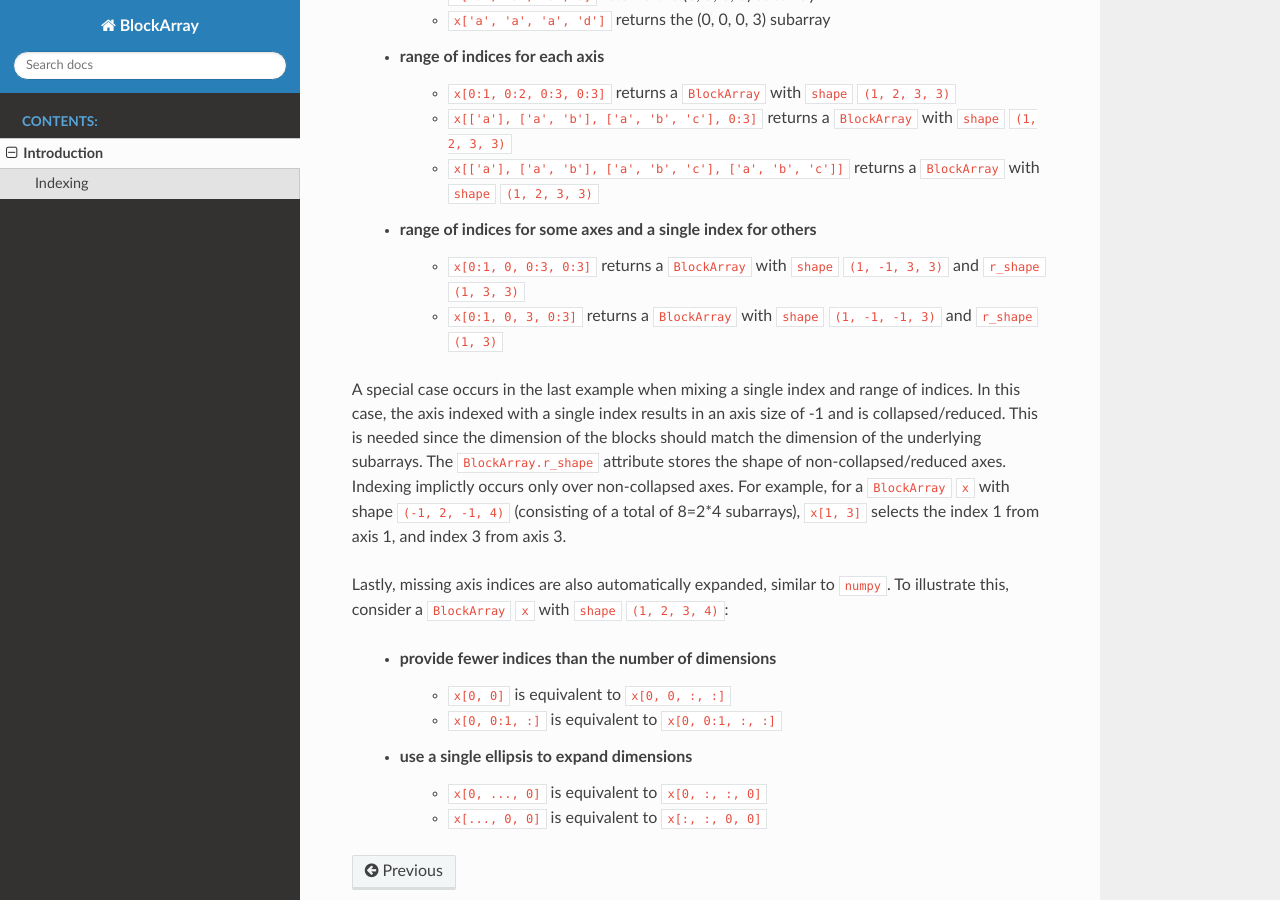
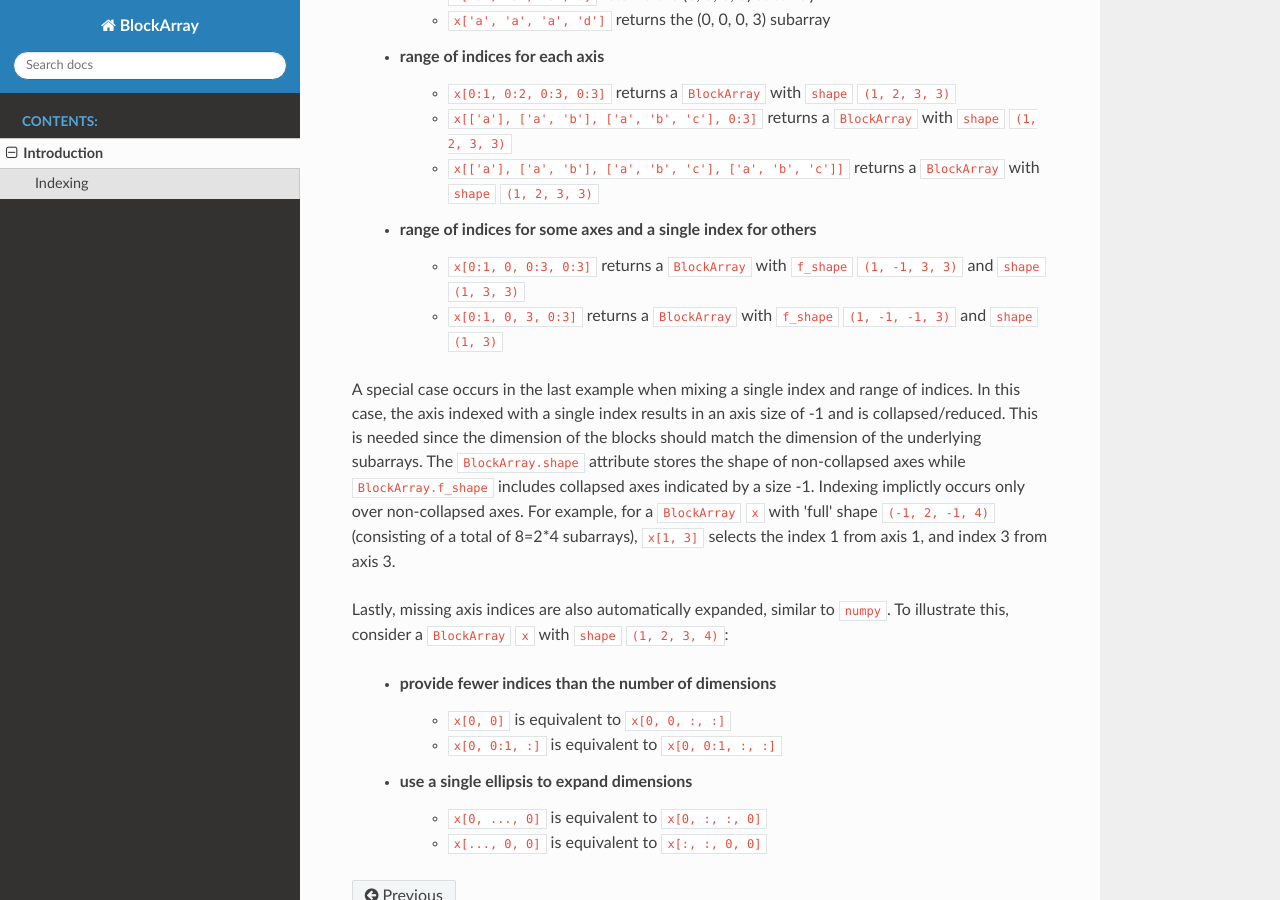
Before and after one commit to jon-deng/block-array, a Sphinx documentation site: the page built from docs/source/intro.rst, in a window 1280 px wide and 900 px high, scrolled down 2041 px. Built offline with Sphinx 7.4.7 and the Read the Docs theme 2.0.0, drawn with Linux system fonts in a browser that asks for light colours.

Commit message:
doc: Update intro.rst to explain new f_shape and shape variables

```diff
--- a/docs/source/intro.rst
+++ b/docs/source/intro.rst
@@ -75,11 +75,11 @@ Multidimensional indexing works in a similar fashion; one of the four indexing m
         * ``x[['a'], ['a', 'b'], ['a', 'b', 'c'], 0:3]`` returns a ``BlockArray`` with ``shape`` ``(1, 2, 3, 3)``
         * ``x[['a'], ['a', 'b'], ['a', 'b', 'c'], ['a', 'b', 'c']]`` returns a ``BlockArray`` with ``shape`` ``(1, 2, 3, 3)``
     * range of indices for some axes and a single index for others
-        * ``x[0:1, 0, 0:3, 0:3]`` returns a ``BlockArray`` with ``shape`` ``(1, -1, 3, 3)`` and ``r_shape`` ``(1, 3, 3)``
-        * ``x[0:1, 0, 3, 0:3]`` returns a ``BlockArray`` with ``shape`` ``(1, -1, -1, 3)`` and ``r_shape`` ``(1, 3)``
+        * ``x[0:1, 0, 0:3, 0:3]`` returns a ``BlockArray`` with ``f_shape`` ``(1, -1, 3, 3)`` and ``shape`` ``(1, 3, 3)``
+        * ``x[0:1, 0, 3, 0:3]`` returns a ``BlockArray`` with ``f_shape`` ``(1, -1, -1, 3)`` and ``shape`` ``(1, 3)``
 
 A special case occurs in the last example when mixing a single index and range of indices.
-In this case, the axis indexed with a single index results in an axis size of -1 and is collapsed/reduced. This is needed since the dimension of the blocks should match the dimension of the underlying subarrays. The ``BlockArray.r_shape`` attribute stores the shape of non-collapsed/reduced axes. Indexing implictly occurs only over non-collapsed axes. For example, for a ``BlockArray`` ``x`` with shape ``(-1, 2, -1, 4)`` (consisting of a total of 8=2*4 subarrays), ``x[1, 3]`` selects the index 1 from axis 1, and index 3 from axis 3.
+In this case, the axis indexed with a single index results in an axis size of -1 and is collapsed/reduced. This is needed since the dimension of the blocks should match the dimension of the underlying subarrays. The ``BlockArray.shape`` attribute stores the shape of non-collapsed axes while ``BlockArray.f_shape`` includes collapsed axes indicated by a size -1. Indexing implictly occurs only over non-collapsed axes. For example, for a ``BlockArray`` ``x`` with 'full' shape ``(-1, 2, -1, 4)`` (consisting of a total of 8=2*4 subarrays), ``x[1, 3]`` selects the index 1 from axis 1, and index 3 from axis 3.
 
 Lastly, missing axis indices are also automatically expanded, similar to ``numpy``. To illustrate this, consider a ``BlockArray`` ``x`` with ``shape`` ``(1, 2, 3, 4)``:
 
```
